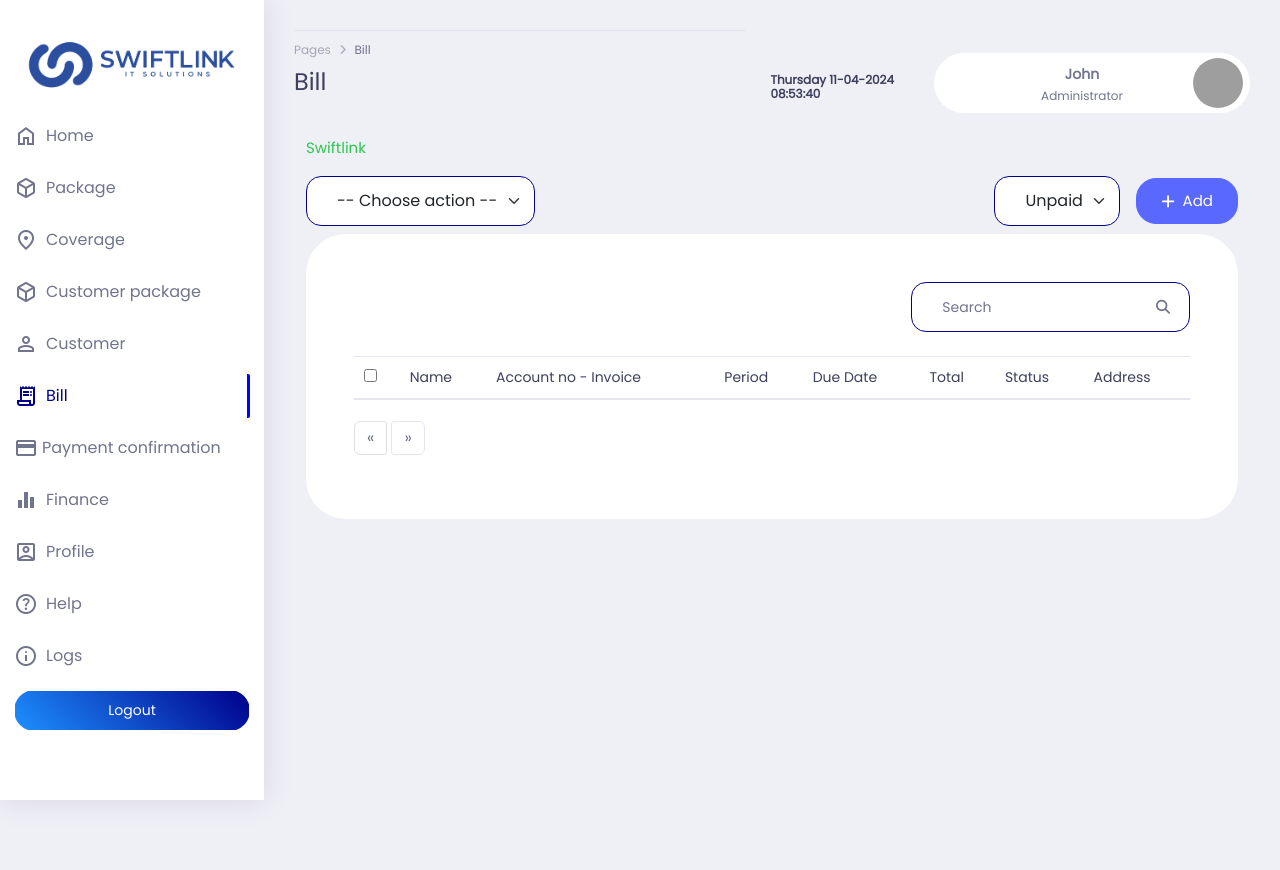
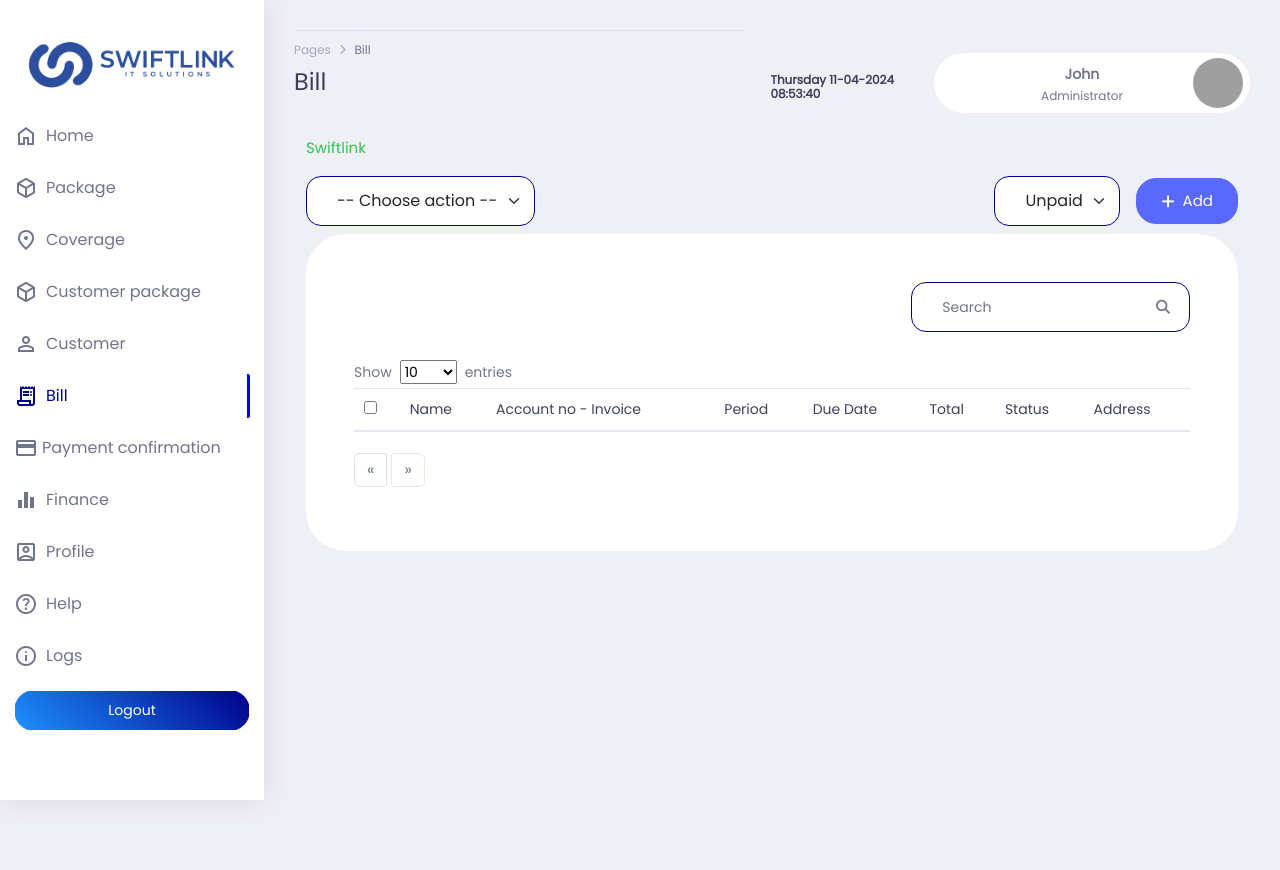
Before and after one commit to aldrin112602/swiftlink-v2, a PHP site: page /admin/bill.php?page=0 in a window 1280 px wide. Run offline with PHP 8.4, Linux system fonts and the light colour scheme; a user stored in the database is signed in; data comes from the database, SQL or seed files in the repository; data that the repository does not hold is empty; some libraries are stand-ins or nearby versions; grey boxes are pictures that could not be loaded.

Commit message:
Changes:  M admin/bill.php

```diff
--- a/admin/bill.php
+++ b/admin/bill.php
@@ -581,8 +581,37 @@ $email = $row['email'] ?? null;
                                     </div>
                                 </div>
 
+                                <div class="d-flex align-items-center justify-content-start gap-2 py-1">
+                                    <span>Show</span>
+                                    <div>
+                                        <select name="" id="entries" class="">
+                                        </select>
+                                        <script>
+                                            $(() => {
+                                                $('#entries').on('change', function() {
+                                                    let entries = $(this).val();
+                                                    let urlParams = new URLSearchParams(window.location.search);
+                                                    if (urlParams.has('entries')) {
+                                                        urlParams.set('entries', entries);
+                                                    } else {
+                                                        urlParams.append('entries', entries);
+                                                    }
+
+                                                    let newUrl = window.location.pathname + '?' + urlParams.toString();
+
+                                                    window.location = newUrl;
+                                                });
+
+                                                for (let i = 10; i <= 4000; i *= 2) {
+                                                    $('#entries').append(`<option ${i == <?= ($_GET['entries'] ?? 0) ?> ? 'selected' : ''} value="${i}">${i}</option>`)
+                                                }
+                                            })
+                                        </script>
+                                    </div><span>entries</span>
+                                </div>
+
                                 <div class="table-responsive" id="tablePreview">
-                                <div class="d-none _header">
+                                    <div class="d-none _header">
                                         <h3 class="fw-bold">Swiftlink</h3>
                                         <div class="row">
                                             <div class="col">
@@ -648,7 +677,7 @@ $email = $row['email'] ?? null;
 
                                             // Pagination parameters
                                             $totalItems = count($data);
-                                            $itemsPerPage = 10;
+                                            $itemsPerPage = $_GET['entries'] ?? 10;
                                             $totalPages = ceil($totalItems / $itemsPerPage);
                                             $current_page = isset($_GET['page']) ? $_GET['page'] : 1;
                                             $current_page = max(1, min($totalPages, intval($current_page)));
@@ -698,7 +727,17 @@ $email = $row['email'] ?? null;
                                                     })
 
                                                     $('#chooseStatus').on('change', function() {
-                                                        location.href = '?status=' + $(this).val().trim();
+                                                        let status = $(this).val();
+                                                        let urlParams = new URLSearchParams(window.location.search);
+                                                        if (urlParams.has('status')) {
+                                                            urlParams.set('status', status);
+                                                        } else {
+                                                            urlParams.append('status', status);
+                                                        }
+
+                                                        let newUrl = window.location.pathname + '?' + urlParams.toString();
+
+                                                        window.location = newUrl;
                                                     })
 
 
```
